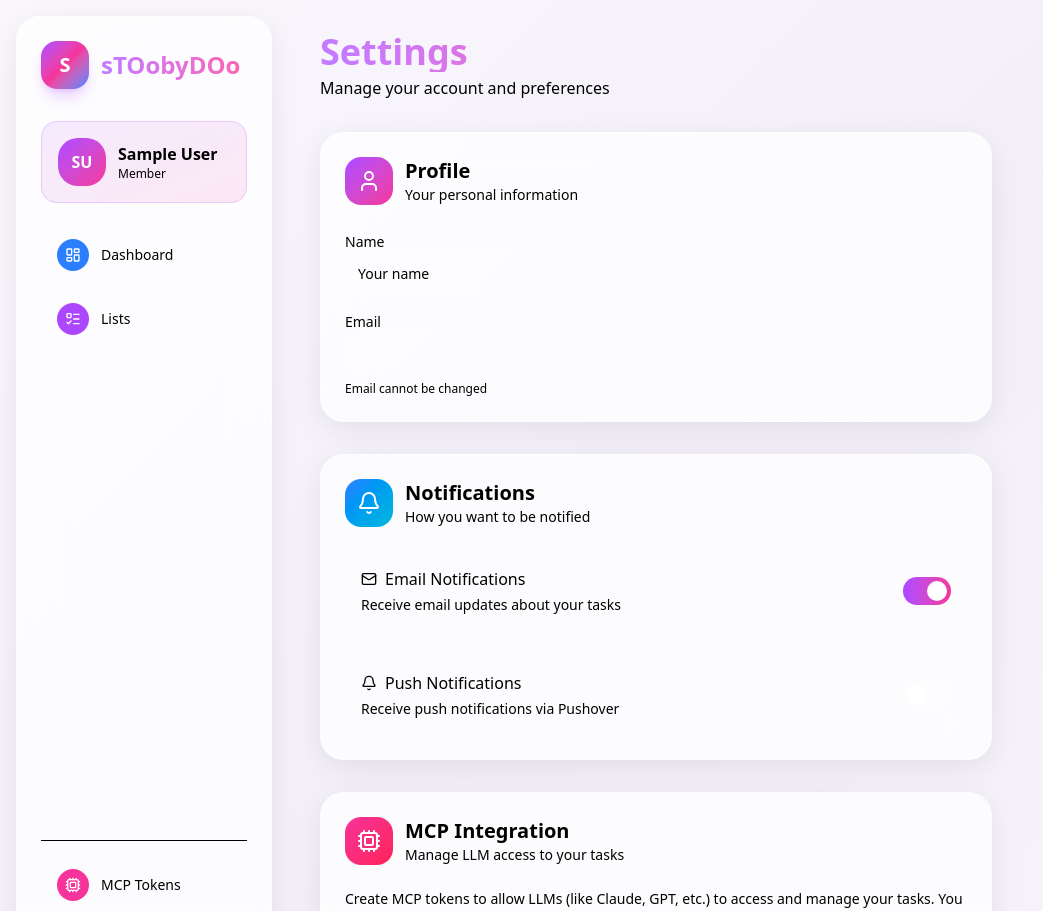
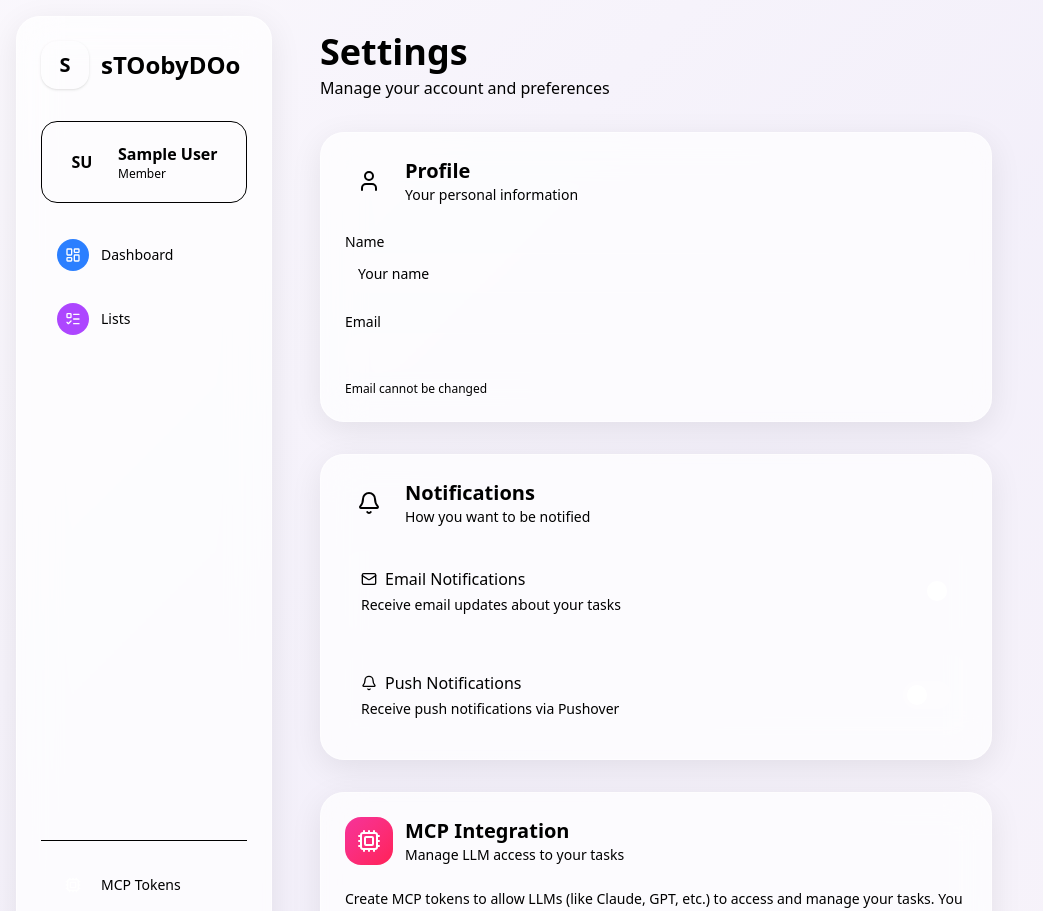
Before and after one commit to tunwinlat/sTOobyDOo, a Next.js app: page /settings in a window 1280 px wide. Shown: the top 911 px of the page, without its empty margins (0-1043 px from the left). Built offline with nearby package versions, Linux system fonts and the light colour scheme; no server answers; the database is empty; sample sign-in values are in the browser's storage.

Commit message:
fix: navigation selection and task creation issues + design improvements
- Fix navigation bar selection highlighting
- Fix creating new tasks functionality
- Design improvements and refinements

```diff
--- a/app/api/tasks/route.ts
+++ b/app/api/tasks/route.ts
@@ -111,9 +111,6 @@ export async function POST(request: NextRequest) {
       where: {
         id: validatedData.listId,
         familyId: session.user.familyId,
-        OR: [
-          { shares: { some: { memberId: session.user.id } } },
-        ],
       },
     });
 
--- a/app/settings/page.tsx
+++ b/app/settings/page.tsx
@@ -19,7 +19,7 @@ function SimpleSwitch({
     <button
       onClick={() => onCheckedChange(!checked)}
       className={`relative inline-flex h-7 w-12 items-center rounded-full transition-colors ${
-        checked ? 'bg-gradient-to-r from-purple-500 to-pink-500' : 'bg-white/10'
+        checked ? 'bg-primary' : 'bg-white/10'
       }`}
     >
       <span
@@ -57,7 +57,7 @@ export default function SettingsPage() {
 
   const fetchSettings = async () => {
     try {
-      const res = await fetch('/api/user');
+      const res = await fetch('/api/user', { cache: 'no-store' });
       if (res.ok) {
         const data = await res.json();
         setSettings({
@@ -109,7 +109,7 @@ export default function SettingsPage() {
       <div className="space-y-8 max-w-2xl">
         {/* Header */}
         <div>
-          <h1 className="text-4xl font-bold bg-gradient-to-r from-purple-400 via-pink-400 to-blue-400 bg-clip-text text-transparent">
+          <h1 className="text-4xl font-bold text-foreground">
             Settings
           </h1>
           <p className="text-muted-foreground mt-1">
@@ -120,8 +120,8 @@ export default function SettingsPage() {
         {/* Profile Settings */}
         <div className="glass-card rounded-3xl p-6">
           <div className="flex items-center gap-3 mb-6">
-            <div className="h-12 w-12 rounded-2xl bg-gradient-to-br from-purple-500 to-pink-500 flex items-center justify-center">
-              <User className="h-6 w-6 text-white" />
+            <div className="h-12 w-12 rounded-2xl bg-primary flex items-center justify-center">
+              <User className="h-6 w-6 text-primary-foreground" />
             </div>
             <div>
               <h2 className="text-xl font-bold">Profile</h2>
@@ -155,8 +155,8 @@ export default function SettingsPage() {
         {/* Notification Settings */}
         <div className="glass-card rounded-3xl p-6">
           <div className="flex items-center gap-3 mb-6">
-            <div className="h-12 w-12 rounded-2xl bg-gradient-to-br from-blue-500 to-cyan-500 flex items-center justify-center">
-              <Bell className="h-6 w-6 text-white" />
+            <div className="h-12 w-12 rounded-2xl bg-primary flex items-center justify-center">
+              <Bell className="h-6 w-6 text-primary-foreground" />
             </div>
             <div>
               <h2 className="text-xl font-bold">Notifications</h2>
--- a/components/layout.tsx
+++ b/components/layout.tsx
@@ -25,8 +25,8 @@ const navigation = [
 ];
 
 const bottomNavigation = [
-  { name: 'MCP Tokens', href: '/settings/mcp', icon: Cpu, color: 'bg-pink-500' },
-  { name: 'Settings', href: '/settings', icon: Settings, color: 'bg-emerald-500' },
+  { name: 'MCP Tokens', href: '/settings/mcp', icon: Cpu, color: 'bg-primary' },
+  { name: 'Settings', href: '/settings', icon: Settings, color: 'bg-primary' },
 ];
 
 interface LayoutProps {
@@ -57,10 +57,10 @@ export function Layout({ children }: LayoutProps) {
       {/* Mobile header */}
       <div className="lg:hidden flex items-center justify-between p-4 glass-card m-4 rounded-2xl">
         <div className="flex items-center gap-3">
-          <div className="h-10 w-10 rounded-xl bg-gradient-to-br from-purple-500 to-blue-500 flex items-center justify-center text-white font-bold text-lg">
+          <div className="h-10 w-10 rounded-xl bg-primary flex items-center justify-center text-primary-foreground font-bold text-lg">
             S
           </div>
-          <span className="font-bold text-xl">sTOobyDOo</span>
+          <span className="font-bold text-xl text-foreground">sTOobyDOo</span>
         </div>
         <button
           onClick={() => setSidebarOpen(!sidebarOpen)}
@@ -80,18 +80,18 @@ export function Layout({ children }: LayoutProps) {
           <div className="h-full flex flex-col glass-card rounded-3xl p-6">
             {/* Logo */}
             <div className="hidden lg:flex items-center gap-3 mb-8">
-              <div className="h-12 w-12 rounded-2xl bg-gradient-to-br from-purple-500 via-pink-500 to-blue-500 flex items-center justify-center text-white font-bold text-xl shadow-lg shadow-purple-500/25">
+              <div className="h-12 w-12 rounded-2xl bg-primary flex items-center justify-center text-primary-foreground font-bold text-xl shadow-sm">
                 S
               </div>
-              <span className="font-bold text-2xl bg-gradient-to-r from-purple-400 to-pink-400 bg-clip-text text-transparent">
+              <span className="font-bold text-2xl text-foreground">
                 sTOobyDOo
               </span>
             </div>
 
             {/* User info */}
-            <div className="mb-6 p-4 rounded-2xl bg-gradient-to-br from-purple-500/10 to-pink-500/10 border border-purple-500/20">
+            <div className="mb-6 p-4 rounded-2xl bg-secondary/50 border border-border">
               <div className="flex items-center gap-3">
-                <div className="h-12 w-12 rounded-xl bg-gradient-to-br from-purple-500 to-pink-500 flex items-center justify-center text-white font-bold">
+                <div className="h-12 w-12 rounded-xl bg-primary flex items-center justify-center text-primary-foreground font-bold">
                   {getInitials(session?.user?.name || 'U')}
                 </div>
                 <div className="flex-1 min-w-0">
@@ -131,7 +131,9 @@ export function Layout({ children }: LayoutProps) {
             {/* Bottom navigation */}
             <div className="space-y-2 pt-4 border-t border-border/50">
               {bottomNavigation.map((item) => {
-                const isActive = pathname === item.href || pathname?.startsWith(`${item.href}/`);
+                const isActive = item.href === '/settings'
+                  ? pathname === '/settings' || pathname === '/settings/admin'
+                  : pathname === item.href || pathname?.startsWith(`${item.href}/`);
                 const Icon = item.icon;
                 return (
                   <Link
@@ -140,7 +142,7 @@ export function Layout({ children }: LayoutProps) {
                     onClick={() => setSidebarOpen(false)}
                     className={`flex items-center gap-3 px-4 py-3 rounded-xl text-sm font-medium transition-all duration-200 ${
                       isActive
-                        ? 'bg-gradient-to-r from-purple-500 to-pink-500 text-white shadow-lg shadow-purple-500/25'
+                        ? 'bg-primary text-primary-foreground shadow-sm'
                         : 'text-muted-foreground hover:bg-white/5 hover:text-foreground'
                     }`}
                   >
```
